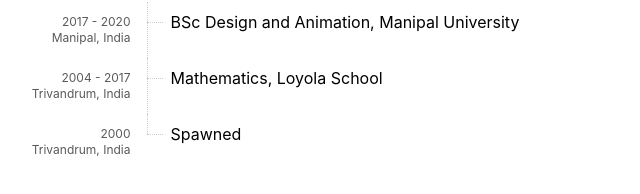
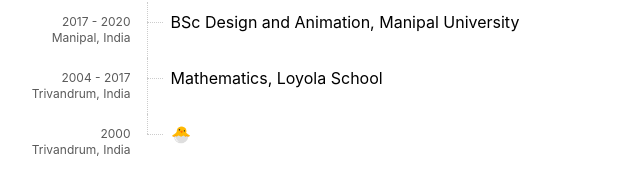
Before and after one commit to rohanharikr/rohanharikr.com, a website built with Vite: page index.html in a window 1280 px wide. Shown: the part 602-796 px from the top of the page, 118-758 px from the left. Built offline with nearby package versions, Linux system fonts and the light colour scheme.

Commit message:
Replace "Spawned" with an emoji in index.html for a more visual representation of the job entry.

```diff
--- a/index.html
+++ b/index.html
@@ -273,7 +273,7 @@
                         <span class="date">2004 - 2017<span class="place">Trivandrum, India</span></span>
                     </li>
                     <li>
-                        Spawned
+                        🐣
                         <span class="date">2000<span class="place">Trivandrum, India</span></span>
                     </li>
                 </ol>
```
